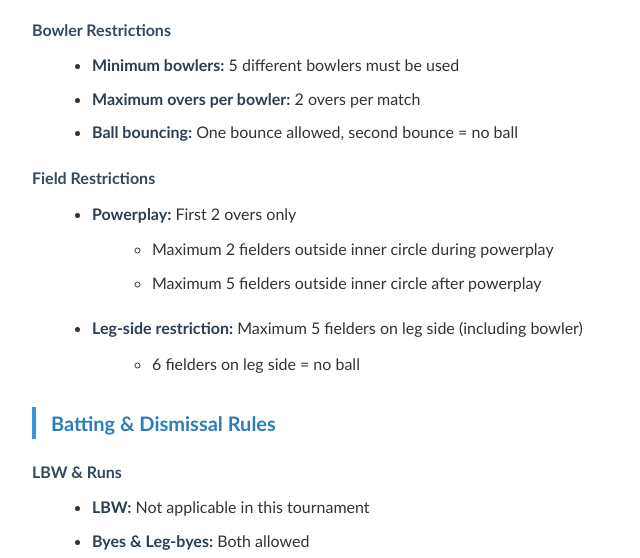
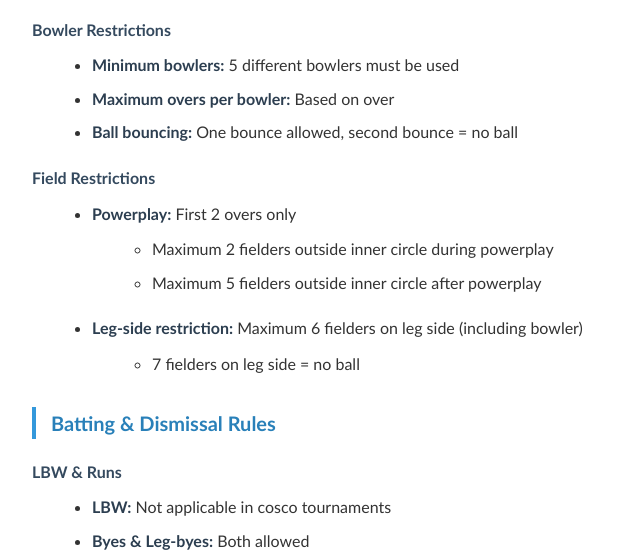
Before and after one commit to lakhvirk/cosco_cricket_rules, a plain HTML site: page index.html in a window 1280 px wide. Shown: the part 955-1513 px from the top of the page, 208-848 px from the left. Drawn offline with Linux system fonts and the light colour scheme.

Commit message:
Update index.html

```diff
--- a/index.html
+++ b/index.html
@@ -104,7 +104,7 @@
     <h3>Bowler Restrictions</h3>
     <ul>
         <li><strong>Minimum bowlers:</strong> 5 different bowlers must be used</li>
-        <li><strong>Maximum overs per bowler:</strong> 2 overs per match</li>
+        <li><strong>Maximum overs per bowler:</strong> Based on over</li>
         <li><strong>Ball bouncing:</strong> One bounce allowed, second bounce = no ball</li>
     </ul>
 
@@ -116,9 +116,9 @@
                 <li>Maximum 5 fielders outside inner circle after powerplay</li>
             </ul>
         </li>
-        <li><strong>Leg-side restriction:</strong> Maximum 5 fielders on leg side (including bowler)
+        <li><strong>Leg-side restriction:</strong> Maximum 6 fielders on leg side (including bowler)
             <ul>
-                <li>6 fielders on leg side = no ball</li>
+                <li>7 fielders on leg side = no ball</li>
             </ul>
         </li>
     </ul>
@@ -129,7 +129,7 @@
 
     <h3>LBW &amp; Runs</h3>
     <ul>
-        <li><strong>LBW:</strong> Not applicable in this tournament</li>
+        <li><strong>LBW:</strong> Not applicable in cosco tournaments</li>
         <li><strong>Byes &amp; Leg-byes:</strong> Both allowed</li>
         <li><strong>Run out crease change:</strong> Allowed if batsmen crossed halfway before dismissal</li>
         <li><strong>Catch out crease change:</strong> Not allowed, even if halfway crossed</li>
@@ -175,7 +175,7 @@
     <h3>Combined Infractions</h3>
     <ul>
         <li>Wide + high bounce = wide only (not both)</li>
-        <li>Wide + no ball = wide only (not both)</li>
+        <li>Wide + no ball = no ball (not both)</li>
     </ul>
 </div>
 
```
